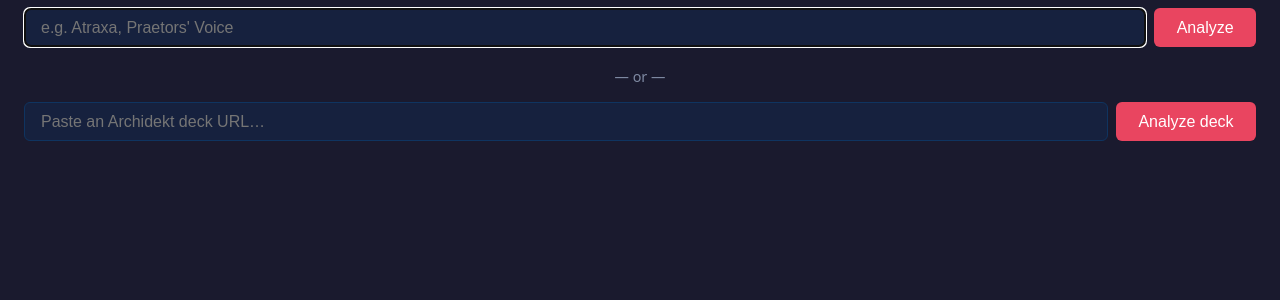
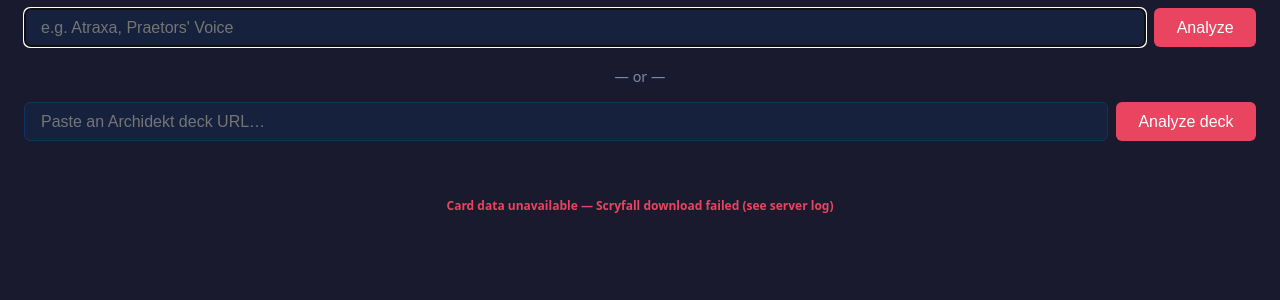
Before and after one commit to RG-Sazabi/mtg_edh_sleeper_picks, a Flask app: page / in a window 1280 px wide. Shown: the part 158-458 px from the top of the page. Run offline with Flask 3, Linux system fonts and the light colour scheme; data that the repository does not hold is empty; some libraries are stand-ins or nearby versions.

Commit message:
feat: show card-data snapshot date in footer with stale/failed warning - task 2 of 7
bulk.snapshot_info() is a pure accessor (never triggers a load); a context
processor feeds it to base.html. Warn style when the load failed, the last
background refresh failed, or Scryfall's snapshot is older than 3 days.

Co-Authored-By: Claude Opus 5.5 <noreply@anthropic.com>

```diff
--- a/app.py
+++ b/app.py
@@ -8,6 +8,14 @@ from services import edhrec, scryfall, analysis, bulk, archidekt
 
 app = Flask(__name__)
 logging.basicConfig(level=logging.INFO)
+
+
+@app.context_processor
+def inject_data_snapshot():
+    # Footer "Card data as of ..." line (base.html). snapshot_info() is pure — it
+    # never triggers or waits on a bulk load, so every page renders instantly.
+    return {"data_snapshot": bulk.snapshot_info()}
+
 
 # The color pool is now unbounded (whole color identity), but the N slider tops
 # out at 100. Each Slept On section renders its top SLEPT_ON_SECTION_CAP cards so
--- a/services/bulk.py
+++ b/services/bulk.py
@@ -579,6 +579,44 @@ def _in_failure_backoff() -> bool:
     )
 
 
+def snapshot_info() -> dict:
+    """
+    Describe the live snapshot for the UI footer. Pure: reads module state only,
+    never triggers, waits on, or blocks behind a bulk load.
+
+    Keys: ``state`` ("empty" | "loading" | "ready" | "error"), ``as_of`` (ISO
+    timestamp of Scryfall's snapshot or None), ``as_of_date`` ("YYYY-MM-DD" or
+    None), ``age_days`` (float or None), ``card_count``, ``last_refresh_failed``,
+    ``error`` (last load error text), and ``warn`` (True when the UI should flag
+    the data: load error, failed refresh, or older than ``STALE_WARN_DAYS``).
+    """
+    store = _store
+    age_days = None
+    as_of_date = None
+    if store.as_of:
+        try:
+            ts = datetime.fromisoformat(store.as_of)
+            age_days = (datetime.now(timezone.utc) - ts).total_seconds() / 86400
+            as_of_date = ts.date().isoformat()
+        except ValueError:
+            pass
+    warn = (
+        _state == "error"
+        or _last_refresh_failed
+        or (age_days is not None and age_days > STALE_WARN_DAYS)
+    )
+    return {
+        "state": _state,
+        "as_of": store.as_of,
+        "as_of_date": as_of_date,
+        "age_days": age_days,
+        "card_count": len(store.cards),
+        "last_refresh_failed": _last_refresh_failed,
+        "error": _last_error,
+        "warn": warn,
+    }
+
+
 def otags_for(oracle_id: str) -> list[str]:
     ensure_loaded()
     return _store.otag_index.get(oracle_id, [])
--- a/static/css/style.css
+++ b/static/css/style.css
@@ -449,3 +449,17 @@ nav.tabs {
 .error-page { text-align: center; padding: 4rem 1rem; }
 .error-page h1 { color: #e94560; }
 .error-page a { color: #aac4e8; }
+
+/* -- Data-age footer (base.html; bulk.snapshot_info) -- */
+.data-age {
+  max-width: 1400px;
+  margin: 2rem auto 1rem;
+  padding: 0 1rem;
+  font-size: 0.75rem;
+  color: #8a8fa3;
+  text-align: center;
+}
+.data-age.warn {
+  color: #e94560;
+  font-weight: 600;
+}
--- a/templates/base.html
+++ b/templates/base.html
@@ -13,6 +13,21 @@
   <main>
     {% block content %}{% endblock %}
   </main>
+  {% set snap = data_snapshot %}
+  {% if snap %}
+  <footer class="data-age{{ ' warn' if snap.warn }}">
+    {% if snap.as_of_date %}
+      Card data as of {{ snap.as_of_date }}
+      {%- if snap.state == 'error' %} — data unavailable, see server log
+      {%- elif snap.last_refresh_failed %} — refresh failed, showing older data
+      {%- elif snap.warn %} — more than {{ snap.age_days | int }} days old{% endif %}
+    {% elif snap.state == 'error' %}
+      Card data unavailable — Scryfall download failed (see server log)
+    {% else %}
+      Card data loading…
+    {% endif %}
+  </footer>
+  {% endif %}
   {% block scripts %}{% endblock %}
 </body>
 </html>
```
